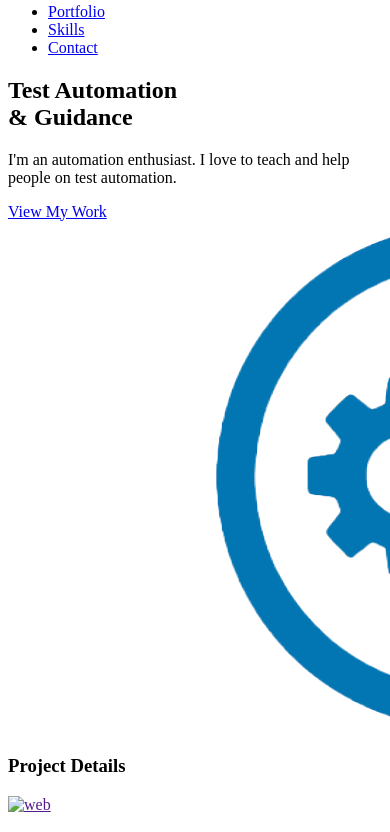
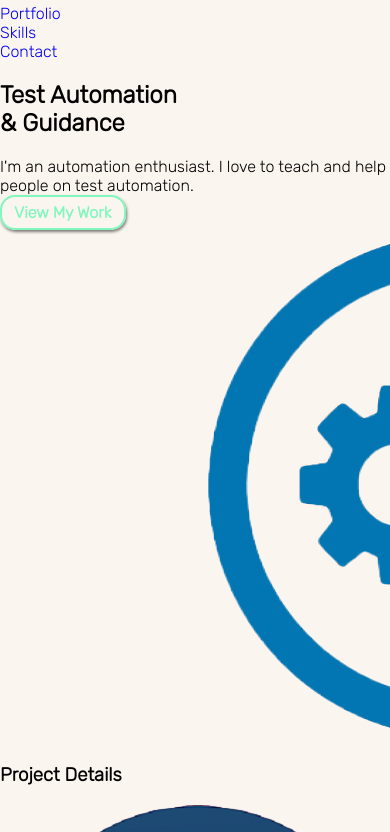
Before and after one commit to JagatheshwaranN/HTML_CSS_Learning, a plain HTML site: page testauto_mobile_web/launch.html in a window 390 px wide. Shown: the part 64-896 px from the top of the page. Drawn offline with Linux system fonts and the light colour scheme; files whose address does not match are found by name.

Commit message:
Test Automation Mobile Web Design Stlying Inprogress

```diff
--- a/testauto_mobile_web/css/style.css
+++ b/testauto_mobile_web/css/style.css
@@ -1,3 +1,34 @@
+@import url('https://fonts.googleapis.com/css2?family=Rubik:wght@300&display=swap');
+
+:root {
+ !--primary: #F7D358;
+ --primary:#81F7BE;
+ --secondary: #FBF5EF;
+
+}
+
+body{
+!--background: #EFFBFB;
+!--background: #FBFBEF;
+!--background: #FBF5EF;
+}
+
+body, a, ul, li, p {
+  margin: 0;
+  padding: 0;
+  text-decoration: none;
+  font-family: 'Rubik';
+}
+
+li {
+  list-style-type: none;
+}
+
+body {
+  background: var(--secondary);
+  overflow-x: hidden;
+}
+
 .img-tool{
   width: 200px;
   height: 200px;
@@ -7,3 +38,20 @@
   width: 40px;
   height: 40px;
 }
+
+.wrk-btn {
+  background: none;
+  border: 2px solid var(--primary);
+  color: var(--primary);
+  padding: 6px 12px;
+  border-radius: 15px;
+  text-transform: capitalize;
+  box-shadow: 1px 2px 3px rgba(0, 0, 0, 0.5);
+  display: inline-block;
+  font-weight: bolder;
+}
+
+.wrk-btn:hover {
+  color: #071914;
+  background: var(--primary);
+}
--- a/testauto_mobile_web/launch.html
+++ b/testauto_mobile_web/launch.html
@@ -18,7 +18,7 @@
          <div class="greeting-text">
             <h2>Test Automation <br> & Guidance</h2>
             <p class="leading"> I'm an automation enthusiast. I <span class="hilite">love</span> to teach and help people on test automation.</p>
-      <a href="#portfolio" class="wrk btn">View My Work</a>
+            <a href="#portfolio" class="wrk-btn">View My Work</a>
          </div>
          <div class="greeting-img">
             <img src="asset/image1.png" alt="automation">
@@ -28,16 +28,16 @@
          <h3>Project Details</h3>
          <div class="projects grid">
             <a href="">
-        <img src="asset/project1.png" alt="web"></img>
-        <h4>Web Automation<h4>
+               <img src="asset/project1.jpg" alt="web"></img>
+               <h4>Web Automation</h4>
             </a>
             <a href="">
                <img src="asset/project2.png" alt="api"></img>
-          <h4>API Automation<h4>
+               <h4>API Automation</h4>
             </a>
             <a href="">
                <img src="asset/project3.png" alt="mobile"></img>
-            <h4>Mobile Automation<h4>
+               <h4>Mobile Automation</h4>
             </a>
          </div>
       </section>
```
Also changed, not shown: testauto_mobile_web/asset/project1.jpg (added), testauto_mobile_web/asset/project2.png (added), testauto_mobile_web/asset/project3.png (added). Lines whose indentation alone changed are shown as unchanged.
